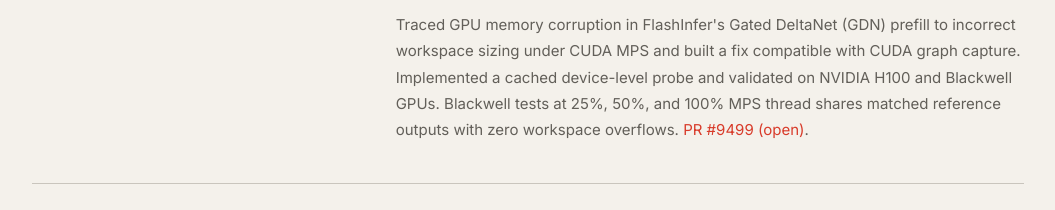
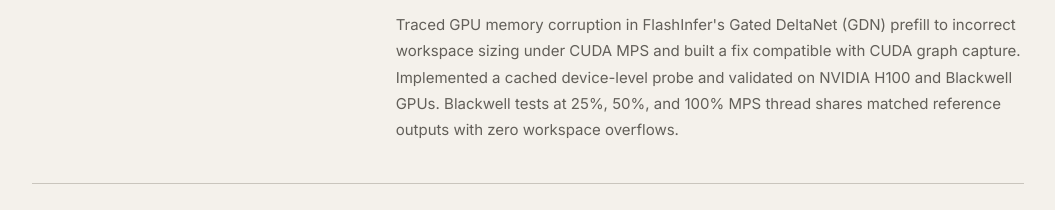
Before and after one commit to AgarwalAarush/aarushagarwal, a Next.js app: page / in a window 1280 px wide. Shown: the part 2320-2530 px from the top of the page, without its empty margins (16-1071 px from the left). Built offline with nearby package versions, Linux system fonts and the light colour scheme; no server answers.

Commit message:
Remove FlashInfer pull request link from experience copy

```diff
--- a/src/pages/index.js
+++ b/src/pages/index.js
@@ -203,14 +203,6 @@ export default function Home({ projects }) {
                   cached device-level probe and validated on NVIDIA H100 and
                   Blackwell GPUs. Blackwell tests at 25%, 50%, and 100% MPS thread
                   shares matched reference outputs with zero workspace overflows.
-                  {" "}
-                  <a
-                    href="https://github.com/flashinfer-ai/flashinfer/pull/9499"
-                    target="_blank"
-                    rel="noopener noreferrer"
-                  >
-                    PR #9499 (open)
-                  </a>.
                 </p>
               </>
             }
```
